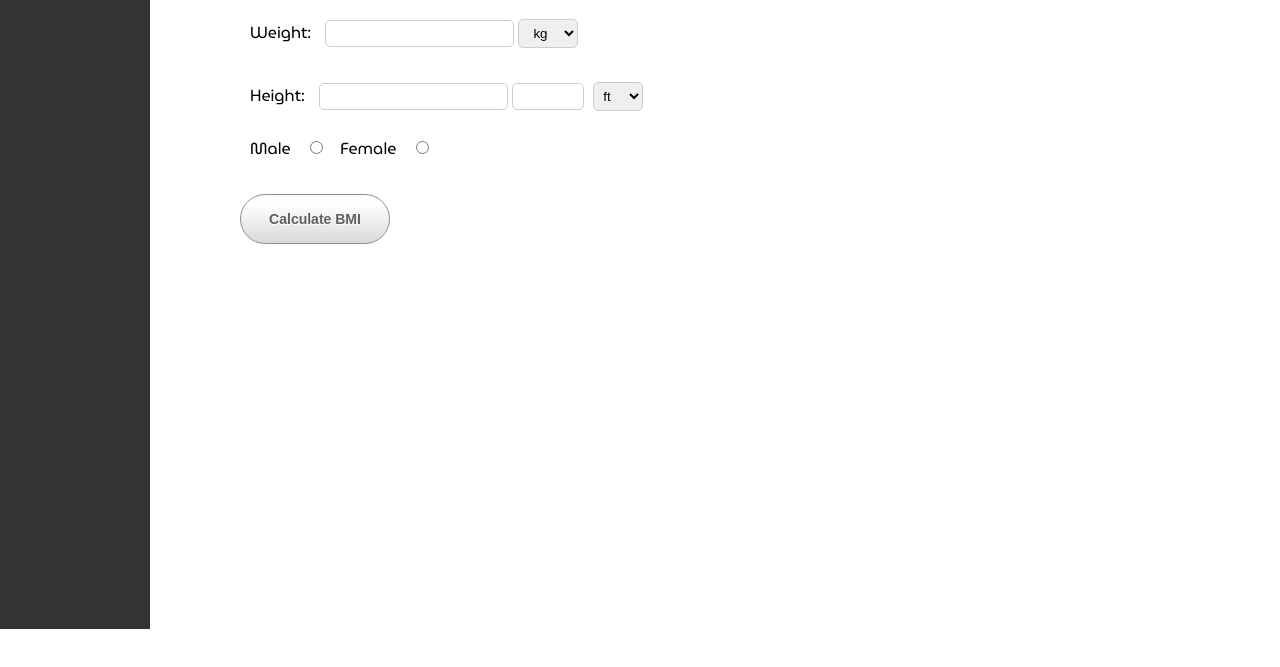
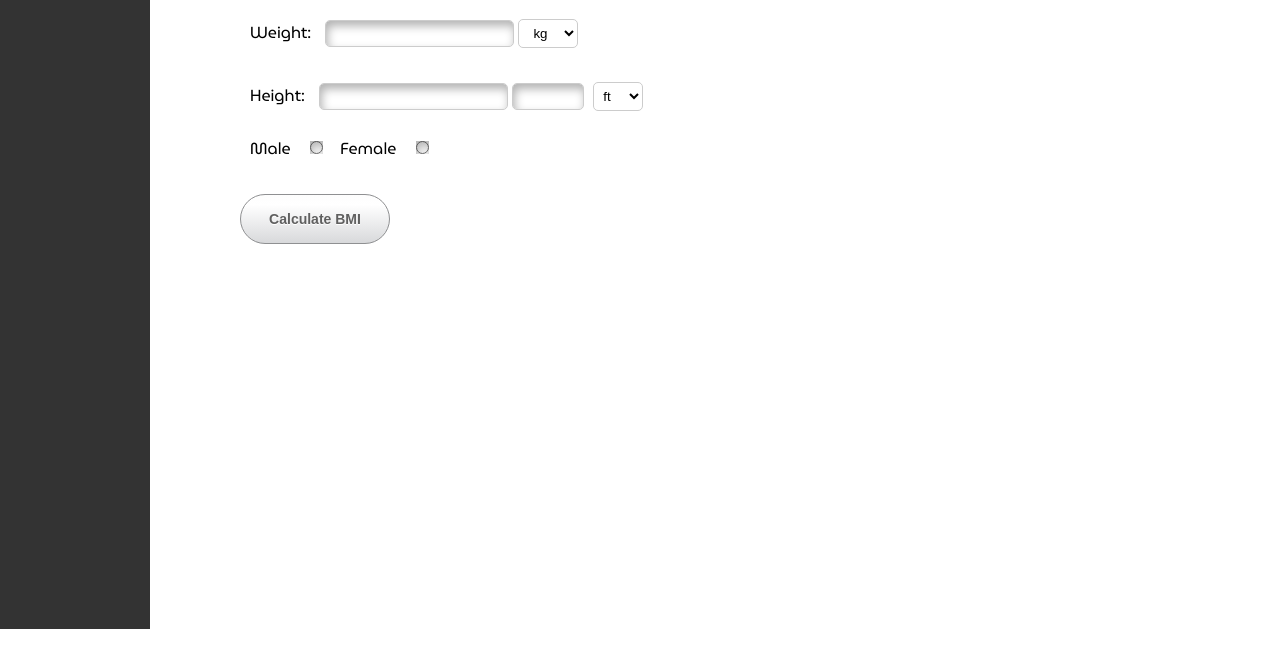
Before and after one commit to Ouiiizi/BMI-Calculator, a plain HTML site: page index.html in a window 1280 px wide. Shown: the part 171-838 px from the top of the page. Drawn offline with Linux system fonts and the light colour scheme; a web font is replaced by a local one.

Commit message:
css-push-final

```diff
--- a/index.html
+++ b/index.html
@@ -32,15 +32,15 @@
 
             <form id="BMICalculator" name="BMICalculator">
                 <label for="weight" class="label" >Weight:</label>
-                <input type="number" id="weight" step="any" required>
+                <input type="number" id="weight" step="any" class="formInput"required>
                 <select id="weightUnit" class="label">
                     <option value="kg">kg</option>
                     <option value="lbs">lbs</option>
                 </select><br><br>
 
                 <label class="label" >Height:</label>
-                <input name="height "type="number" id="heightFt" placeholder="" step="any" required>
-                <input type="number" id="heightIn" placeholder="" step="any" style="margin-top:10px;">
+                <input name="height "type="number" id="heightFt" placeholder="" step="any" class="formInput" required>
+                <input type="number" id="heightIn" placeholder="" step="any" class="formInput" style="margin-top:10px;">
                 <select id="heightUnit" onchange="toggleHeightInputs()" required>
                     <option value="ft">ft</option>
                     <option value="m">m</option>
--- a/main.css
+++ b/main.css
@@ -80,6 +80,8 @@ select {
     border: 1px solid #ccc; /* Add border to input fields */
     padding: 5px; /* Add padding */
     border-radius: 5px; /* Add border radius */
+    background-color:white;
+    color:black;
 }
 
 
@@ -209,3 +211,19 @@ button:active {
 button:focus {
     box-shadow: 0 4px 3px 1px #FCFCFC, 0 6px 8px #D6D7D9, 0 -4px 4px #CECFD1, 0 -6px 4px #FEFEFE, inset 0 0 5px 3px #999, inset 0 0 30px #aaa;
 }
+input {
+    border: none;
+    outline: none;
+    border-radius: 15px;
+    padding: 1em;
+    background-color: #ccc;
+    box-shadow: inset 2px 5px 10px rgba(0,0,0,0.3);
+    transition: 300ms ease-in-out;
+}
+
+input:focus {
+    background-color: white;
+    transform: scale(1.05);
+    box-shadow: 13px 13px 100px #969696,
+    -13px -13px 100px #ffffff;
+}
```
